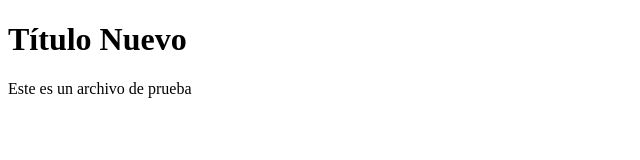
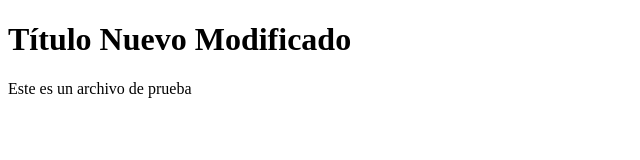
Before and after one commit to danielabe/hello-world-git, a plain HTML site: page index.html in a window 1280 px wide. Shown: the whole page, without its empty margins (0-640 px from the left). Drawn offline with Linux system fonts and the light colour scheme.

Commit message:
se modificó título nuevamente

```diff
--- a/index.html
+++ b/index.html
@@ -7,7 +7,7 @@
     <title>Demo Git</title>
 </head>
 <body>
-    <h1>Título Nuevo</h1>
+    <h1>Título Nuevo Modificado</h1>
     <p>Este es un archivo de prueba</p>
 </body>
 </html>
```
